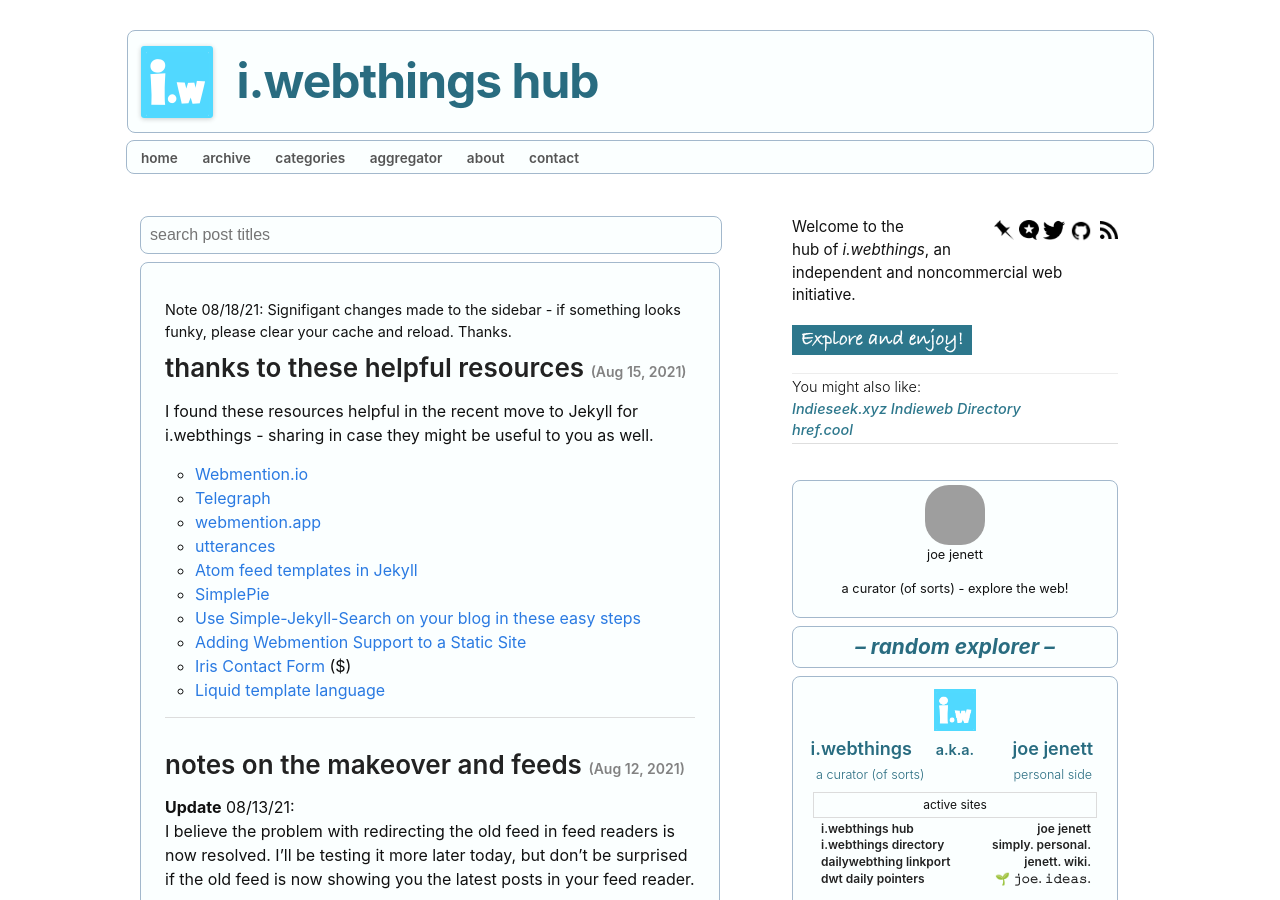
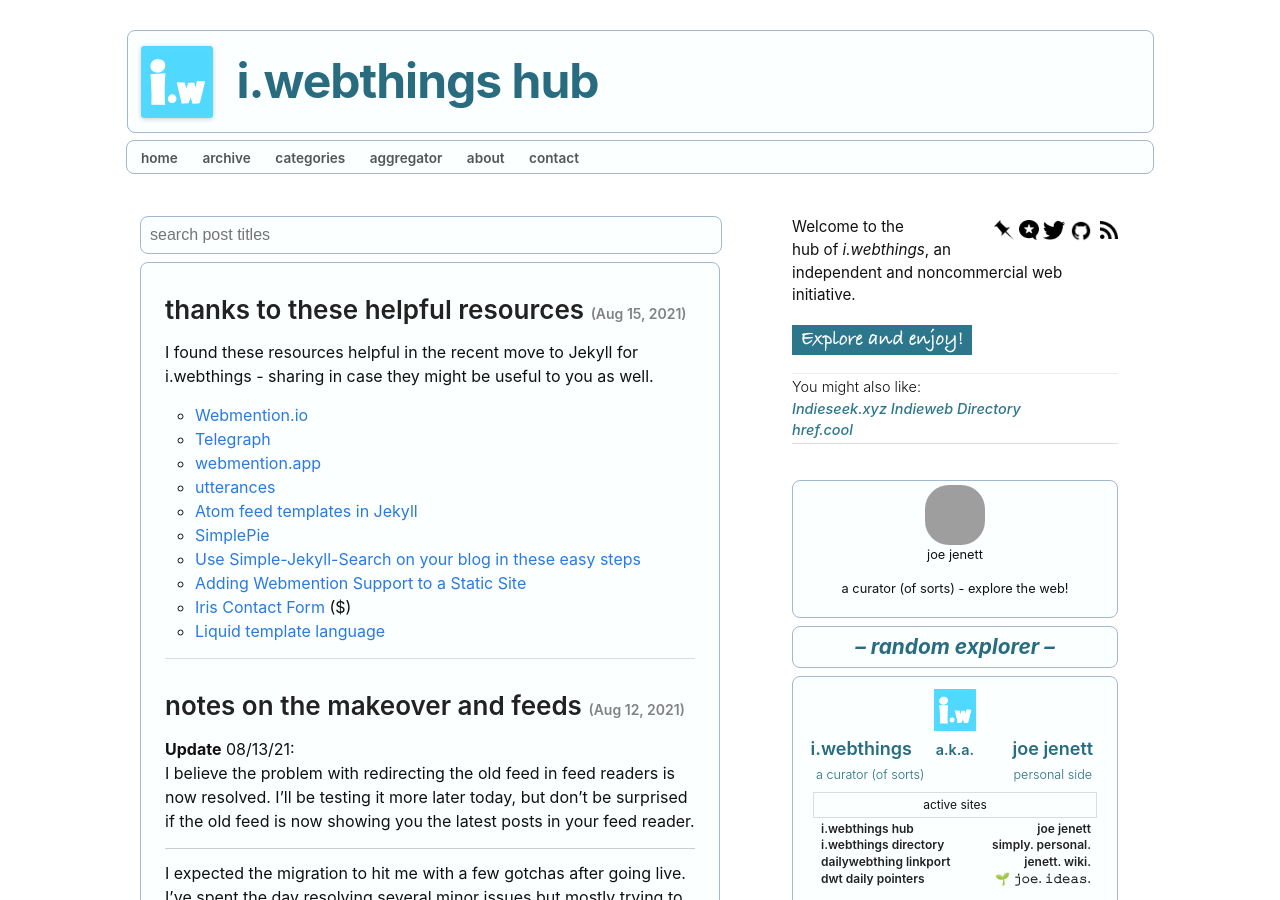
Before and after one commit to joejenett/i.webthings, a Jekyll site: the page built from index.md, in a window 1280 px wide and 900 px high. Built offline with Jekyll 4.4.1, drawn with Linux system fonts in a browser that asks for light colours; comment, search, counter and statistics services are not loaded; grey boxes are pictures that could not be loaded.

Commit message:
Update home.html

```diff
--- a/_layouts/home.html
+++ b/_layouts/home.html
@@ -6,7 +6,6 @@ layout: default
     <h1 class="page-heading">{{ page.title }}</h1>
   {%- endif -%}
 <div style="margin-top:36px;">
-<p style=font-size:.9em;">Note 08/18/21: Signifigant changes made to the sidebar - if something looks funky, please clear your cache and reload. Thanks.</p>
   {{ content }}
 
   {%- if site.posts.size > 0 -%}
```
